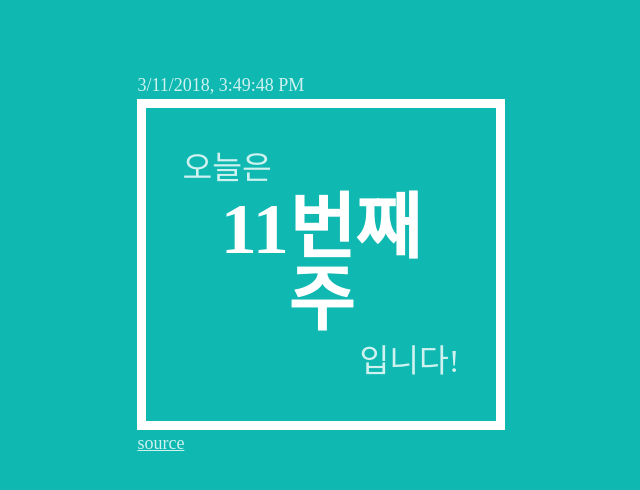
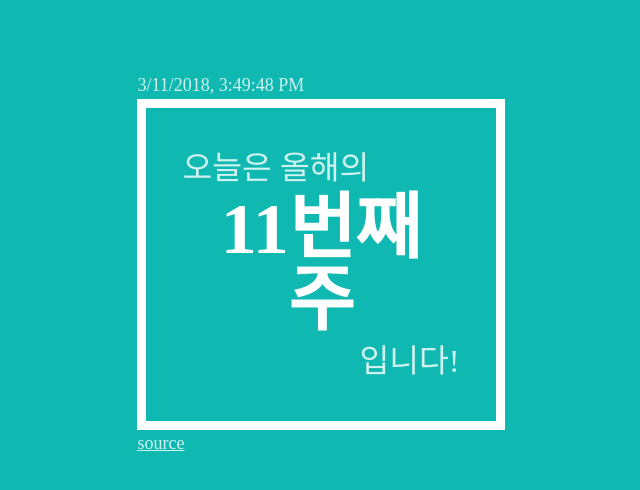
Before and after one commit to nyeong/nth-week-today, a plain HTML site: page index.html in a window 1280 px wide. Shown: the whole page, without its empty margins (319-959 px from the left). Drawn offline with Linux system fonts and the light colour scheme.

Commit message:
타이틀 문구 매끄럽게 수정
week number를 한국어로 주차라고 한다네요

```diff
--- a/index.html
+++ b/index.html
@@ -5,11 +5,11 @@
     <meta name="viewport" content="width=device-width, initial-scale=1.0">
     <meta http-equiv="X-UA-Compatible" content="ie=edge">
 
-    <meta property="og:title" content="오늘은 몇번째 주?">
+    <meta property="og:title" content="오늘은 몇주차?">
     <meta property="og:description" content="오늘은 올해의 몇 번째 주인가요?">
 
     <link rel="stylesheet" href="style.css">
-    <title>오늘은 몇번째 주?</title>
+    <title>오늘은 몇주차?</title>
 </head>
 <body>
     <div class="wrapper">
@@ -17,7 +17,7 @@
             <span id="date"></span>
         </div>
         <div class="box">
-            <div class="top">오늘은</div>
+            <div class="top">오늘은 올해의</div>
             <div class="mid"><span id="week-number"></span>번째 주</div>
             <div class="bot">입니다!</div>
         </div>
```
